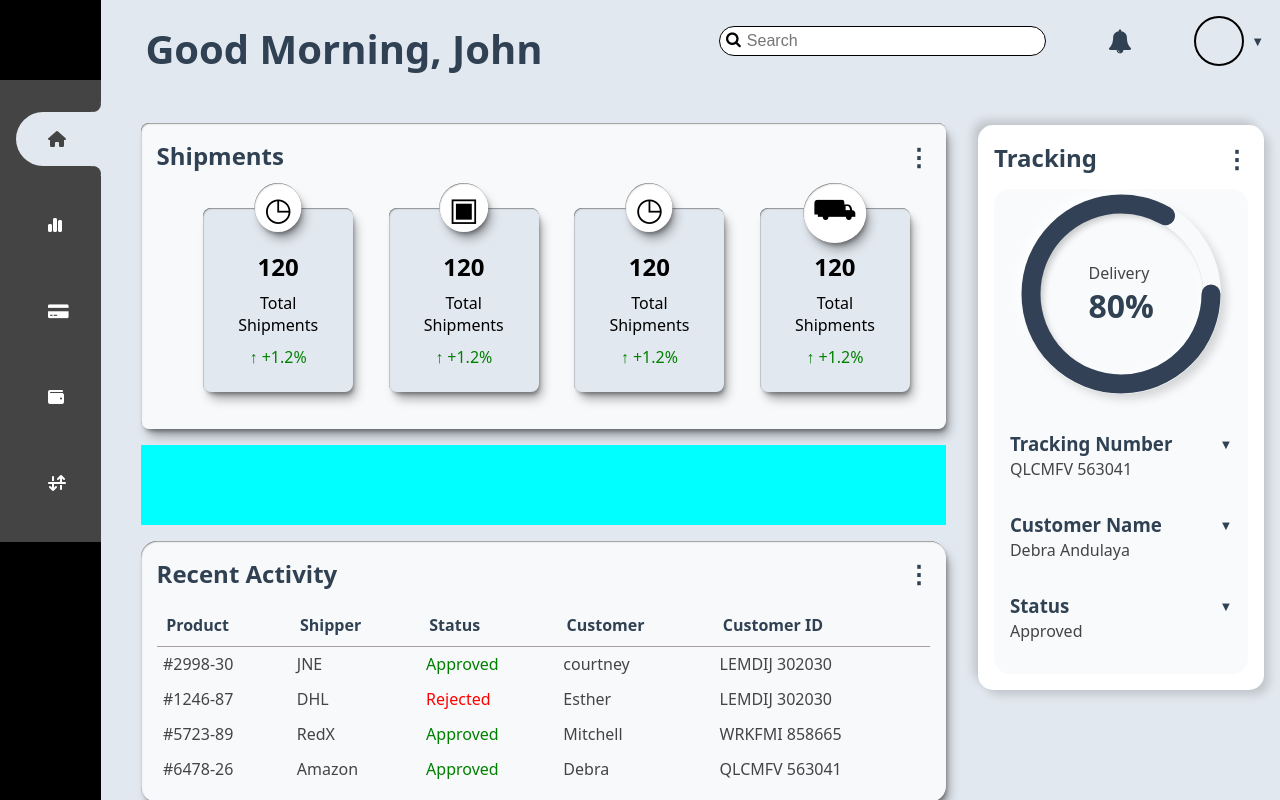
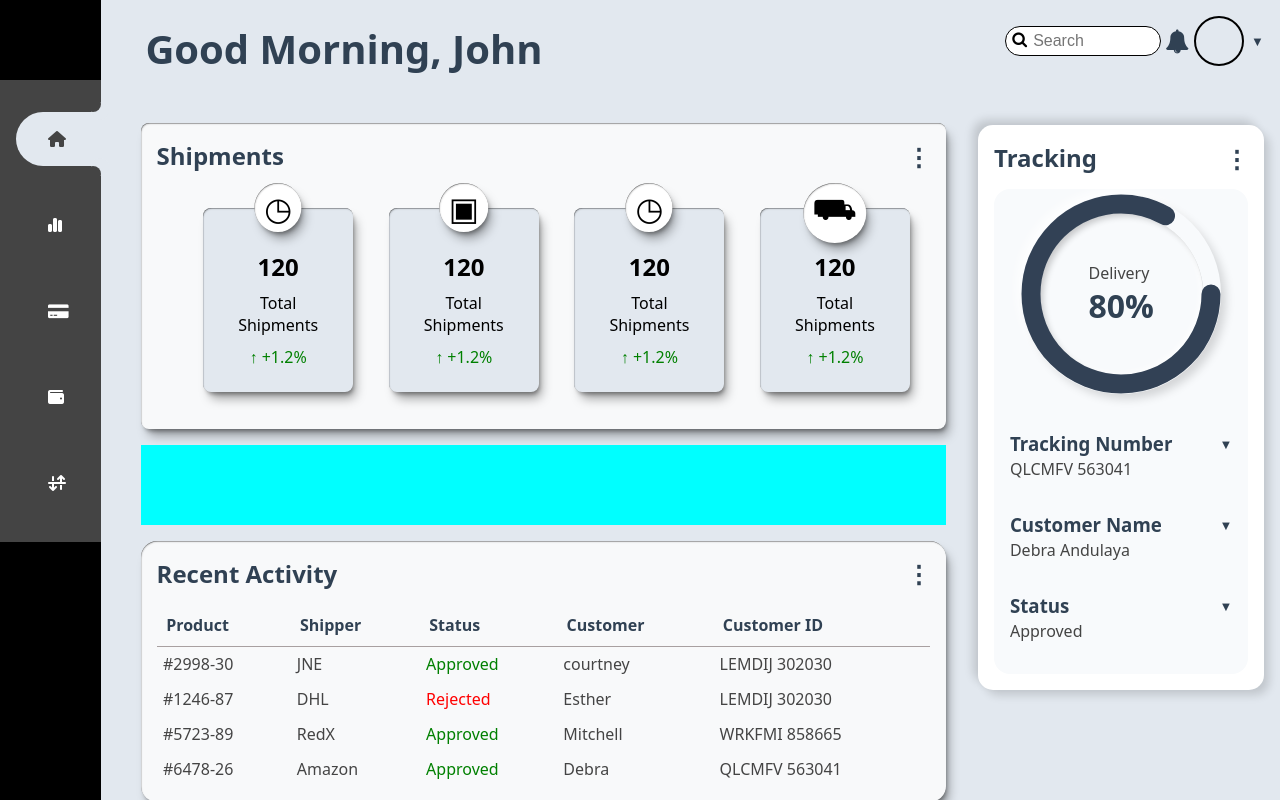
Before and after one commit to pavanreddy565/Inventory-Management-System, a plain HTML site: page index.html in a window 1280 px wide. Drawn offline with Linux system fonts and the light colour scheme.

Commit message:
search feature modified

```diff
--- a/styles.css
+++ b/styles.css
@@ -254,7 +254,8 @@ td{
 
 }
 .search{
-  width: 95%;
+  width: 30%;
+  /* background-color: red; */
   /* background-color: #989ca3; */
   display: flex;
   margin-bottom: 25px;
```
